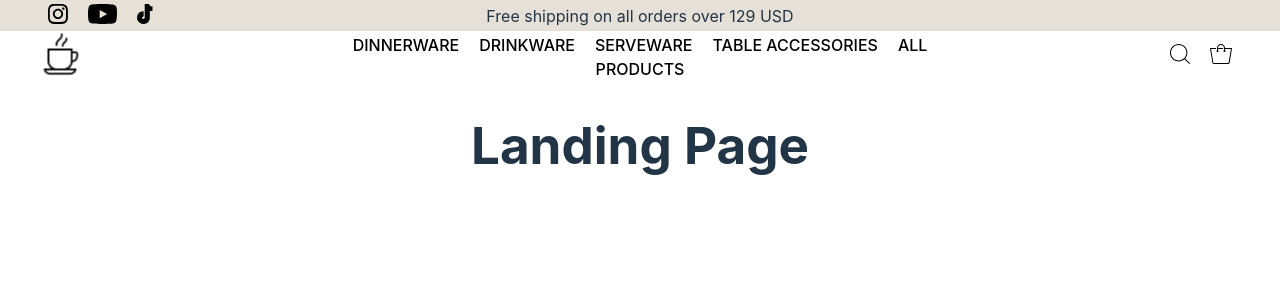
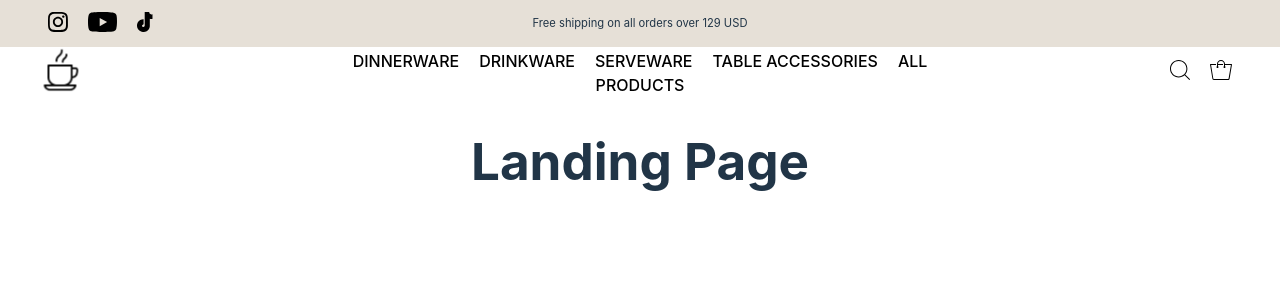
Before and after one commit to Johansogaard/frontend, a React (Vite) app: page / in a window 1280 px wide. Shown: the top 300 px of the page. Built offline with nearby package versions, Linux system fonts and the light colour scheme.

Commit message:
topbar changes

```diff
--- a/src/topbar/topBar.css
+++ b/src/topbar/topBar.css
@@ -4,6 +4,7 @@
 
     width: 100%; /* Ensure it spans the full width */
     background-color:  #E6E0D7;
+    height: 22.5%;
 }
 
   .social-icons {
@@ -23,7 +24,7 @@
 }
 
   .shipping-info {
-
+   font-size: 0.7rem;
   position: absolute;
     right: 25%;
     left: 25%;
```
